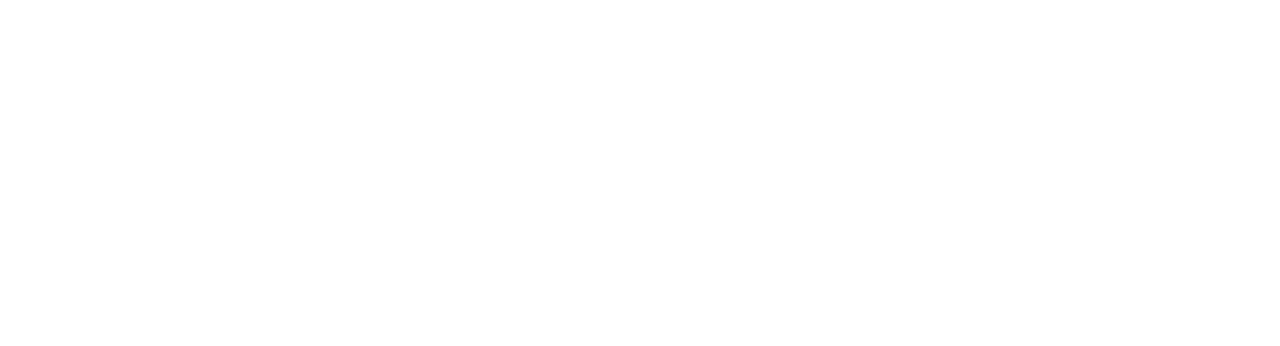
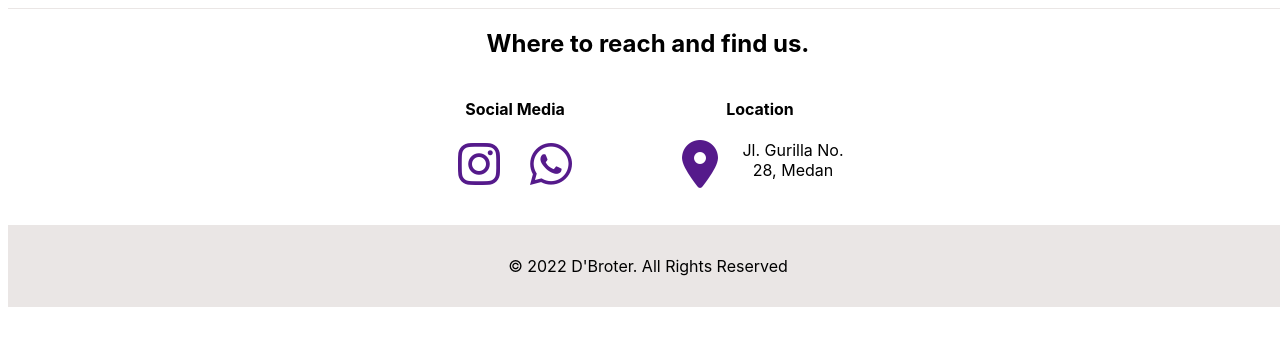
Before and after one commit to agantoim/Tugas-Kelompok-HTML-CSS-A21, a plain HTML site: page home.html in a window 1280 px wide. Drawn offline with Linux system fonts and the light colour scheme.

Commit message:
Footer v1
- menambahkan html dan css footer

```diff
--- a/home.html
+++ b/home.html
@@ -1,7 +1,9 @@
 <!DOCTYPE html>
 <html>
   <head>
+    <meta charset="utf-8">
     <link rel="stylesheet" href="stylesheet.css">
+    <script src="https://kit.fontawesome.com/e78f30e6a3.js" crossorigin="anonymous"></script>
   </head>
   <body>
       <!-------------------------------Section 1-------------------------------->
@@ -28,7 +30,61 @@
     </main>
     <!-------------------------------Section 5------------------------------->
     <footer>
+        <div class="ftr-wrapper">
+            <div class="ftr-container">
 
+                <div class="ftr-top">
+                    <h2>Where to reach and find us.</h2>
+                </div>
+
+                <div class="ftr-main">
+
+                    <div class="ftr-social">
+
+                        <h4 class="ftr-txt-social"">
+                            Social Media
+                        </h4>
+
+                        <div class="ftr-icon-list">
+
+                            <div class="ftr-icon">
+                                <a href="" class="ftr-icon-instagram"><i class="fa-brands fa-instagram fa-3x"></i></a>
+                            </div>
+
+                            <div class="ftr-icon">
+                                <a href="" class="ftr-icon-whatsapp"><i class="fa-brands fa-whatsapp fa-3x"></i></a>
+                            </div>
+
+                        </div>
+
+                    </div>
+
+                    <div class="ftr-location">
+
+                        <h4 class="ftr-txt-location">
+                            Location
+                        </h4>
+                        <div class="ftr-icon-wrapper">
+                            <div class="ftr-icon">
+                                <a href=""><i class="fa-solid fa-location-dot fa-3x"></i></a>
+                            </div>
+                            <p>
+                                Jl. Gurilla No. 28, Medan
+                            </p>
+                        </div>
+
+
+
+                    </div>
+
+                </div>
+
+                <div class="ftr-bottom">
+                    <p>&copy; 2022 D'Broter. All Rights Reserved</p>
+                </div>
+
+            </div>
+        </div>
     </footer>
   </body>
 </html>
--- a/stylesheet.css
+++ b/stylesheet.css
@@ -7,3 +7,49 @@
 /*-------------------------------Section 4--------------------------------*/
 
 /*-------------------------------Section 5--------------------------------*/
+.ftr-wrapper {
+    width: 100%;
+    height: 200px;
+    position: absolute;
+    text-align: center;
+    border-top: 1px solid #EAE6E5;
+    font-family: -apple-system, BlinkMacSystemFont, 'Segoe UI', Roboto, Oxygen, Ubuntu, Cantarell, 'Open Sans', 'Helvetica Neue', sans-serif;
+}
+
+.ftr-top {
+    width: 100%;
+    display:block;
+}
+
+.ftr-main {
+    text-align: center;
+    display: inline-block;
+    margin-bottom: 25px;
+}
+
+.ftr-social {
+    float: left;
+    padding-right: 40px;
+}
+
+.ftr-location {
+    float: left;
+    padding-left: 40px;
+}
+
+.ftr-icon-list {
+    display: inline-block;
+}
+
+.ftr-icon {
+    float: left;
+    display: inline-block;
+    padding: 0px 15px;
+}
+
+
+
+.ftr-bottom {
+    padding: 15px 0px;
+    background-color: #EAE6E5;
+}
```
